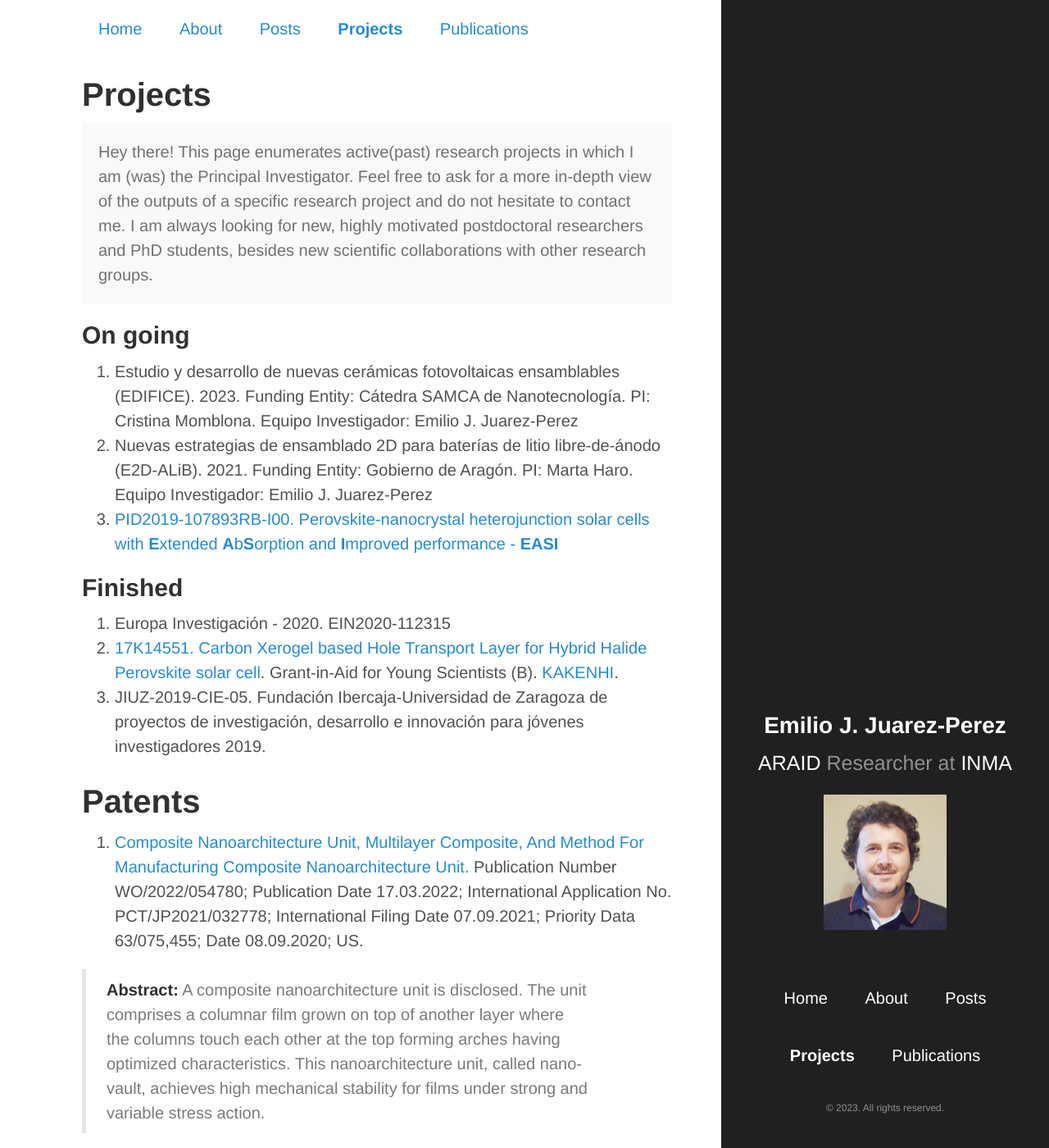
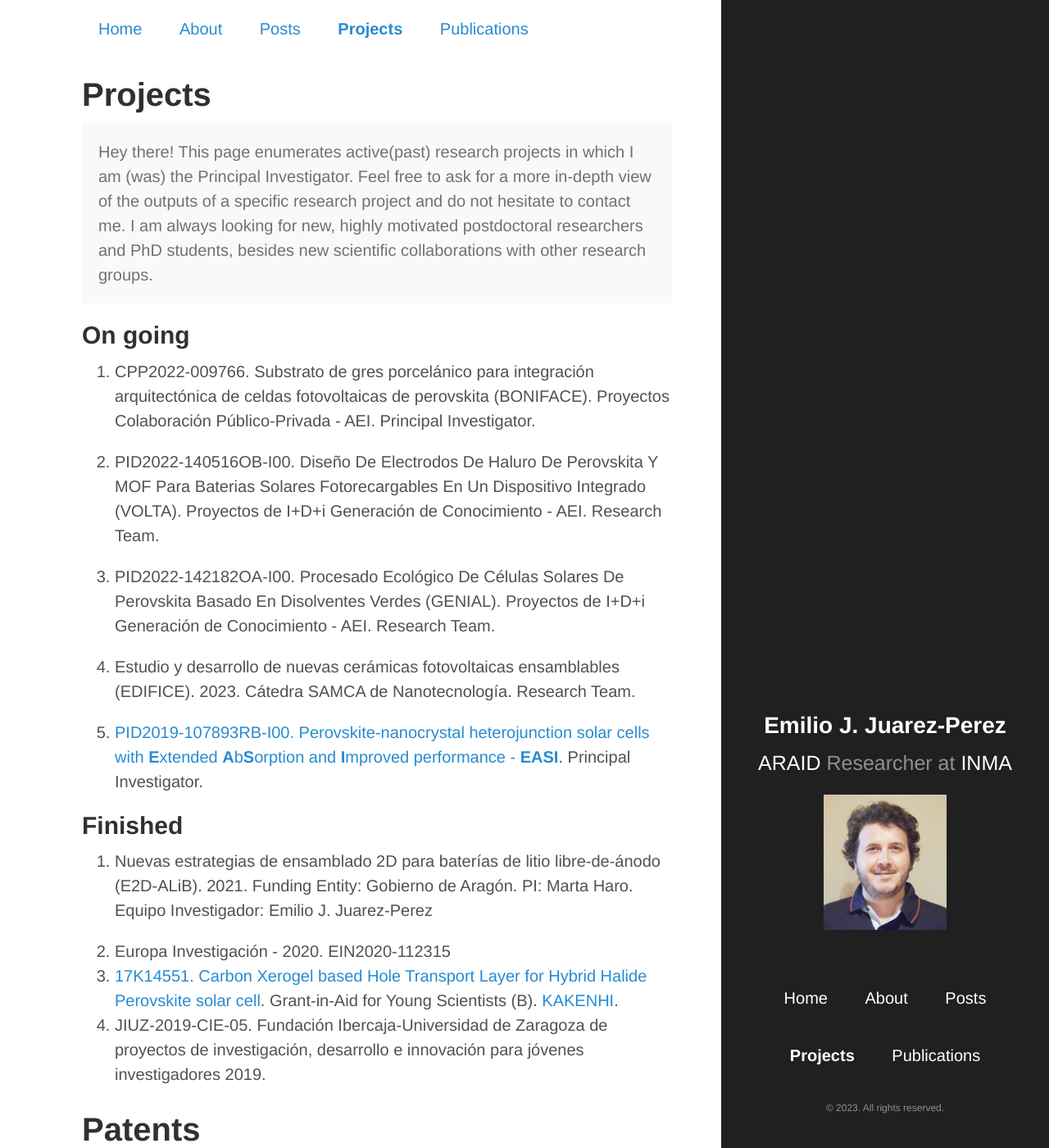
Before and after one commit to ejjpweb/ejjpweb.github.io, a Jekyll site: the page built from Projects.md, in a window 1280 px wide and 1400 px high. Shown: the whole window at 82% size. Built offline with Jekyll 4.4.1, drawn with Linux system fonts in a browser that asks for light colours.

Commit message:
projects update

```diff
--- a/Projects.md
+++ b/Projects.md
@@ -10,16 +10,24 @@ title: Projects
 
 ## On going
 
-1. Estudio y desarrollo de nuevas cerámicas fotovoltaicas ensamblables (EDIFICE). 2023. Funding Entity: Cátedra SAMCA de Nanotecnología. PI: Cristina Momblona. Equipo Investigador: Emilio J. Juarez-Perez
-2. Nuevas estrategias de ensamblado 2D para baterías de litio libre-de-ánodo (E2D-ALiB). 2021. Funding Entity: Gobierno de Aragón. PI: Marta Haro. Equipo Investigador: Emilio J. Juarez-Perez
-3. [PID2019-107893RB-I00.  Perovskite-nanocrystal heterojunction solar cells with **E**xtended **A**b**S**orption and **I**mproved performance - **EASI**](https://easi.unizar.es)
+1. CPP2022-009766. Substrato de gres porcelánico para integración arquitectónica de celdas fotovoltaicas de perovskita (BONIFACE). Proyectos Colaboración Público-Privada - AEI. Principal Investigator.
+
+2. PID2022-140516OB-I00. Diseño De Electrodos De Haluro De Perovskita Y MOF Para Baterias Solares Fotorecargables En Un Dispositivo Integrado (VOLTA). Proyectos de I+D+i Generación de Conocimiento - AEI. Research Team.
+
+3. PID2022-142182OA-I00. Procesado Ecológico De Células Solares De Perovskita Basado En Disolventes Verdes (GENIAL). Proyectos de I+D+i Generación de Conocimiento - AEI. Research Team.
+
+4. Estudio y desarrollo de nuevas cerámicas fotovoltaicas ensamblables (EDIFICE). 2023. Cátedra SAMCA de Nanotecnología. Research Team.
+
+5. [PID2019-107893RB-I00.  Perovskite-nanocrystal heterojunction solar cells with **E**xtended **A**b**S**orption and **I**mproved performance - **EASI**](https://easi.unizar.es). Principal Investigator.
 
 
 ## Finished
 
-1. Europa Investigación - 2020. EIN2020-112315
-2. [17K14551. Carbon Xerogel based Hole Transport Layer for Hybrid Halide Perovskite solar cell](https://app.dimensions.ai/details/grant/grant.6839973). Grant-in-Aid for Young Scientists (B). [KAKENHI](https://kaken.nii.ac.jp/grant/KAKENHI-PROJECT-17K14551).
-3. JIUZ-2019-CIE-05. Fundación Ibercaja-Universidad de Zaragoza de proyectos de investigación, desarrollo e innovación para jóvenes investigadores 2019.
+1. Nuevas estrategias de ensamblado 2D para baterías de litio libre-de-ánodo (E2D-ALiB). 2021. Funding Entity: Gobierno de Aragón. PI: Marta Haro. Equipo Investigador: Emilio J. Juarez-Perez
+
+2. Europa Investigación - 2020. EIN2020-112315
+3. [17K14551. Carbon Xerogel based Hole Transport Layer for Hybrid Halide Perovskite solar cell](https://app.dimensions.ai/details/grant/grant.6839973). Grant-in-Aid for Young Scientists (B). [KAKENHI](https://kaken.nii.ac.jp/grant/KAKENHI-PROJECT-17K14551).
+4. JIUZ-2019-CIE-05. Fundación Ibercaja-Universidad de Zaragoza de proyectos de investigación, desarrollo e innovación para jóvenes investigadores 2019.
 
 
 
```
